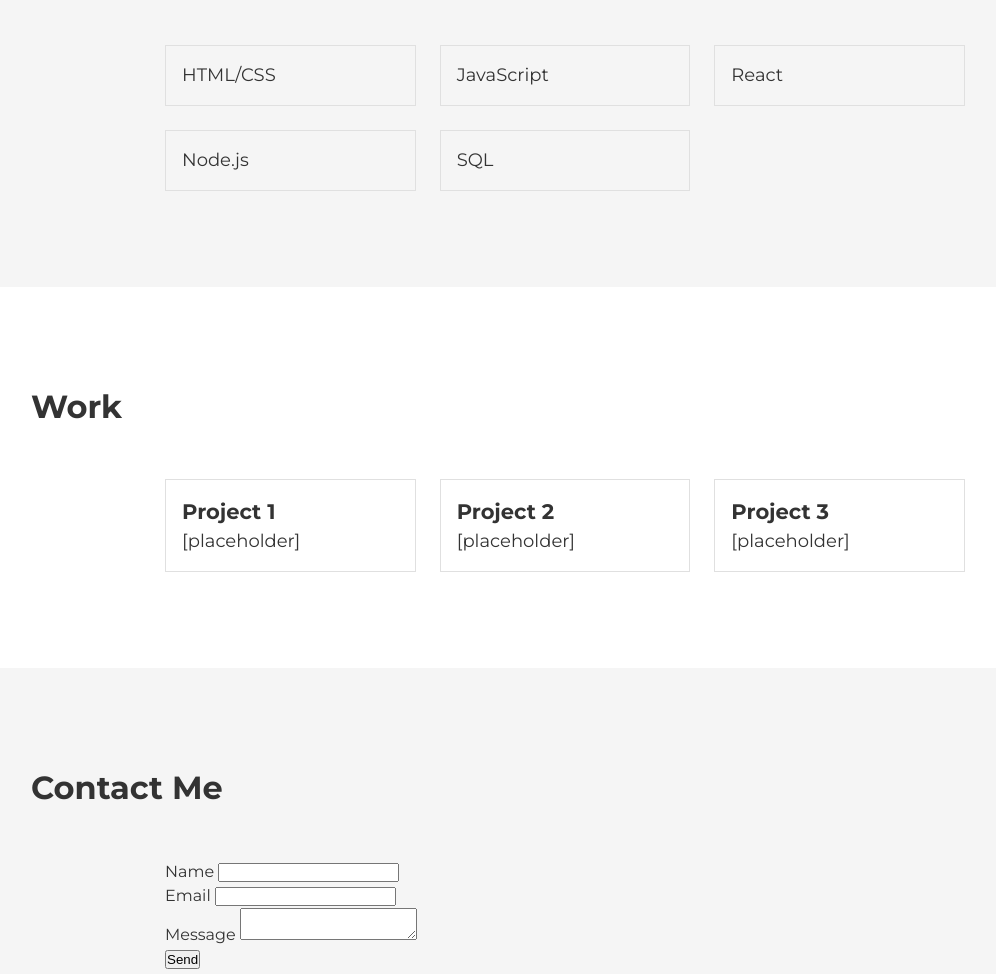
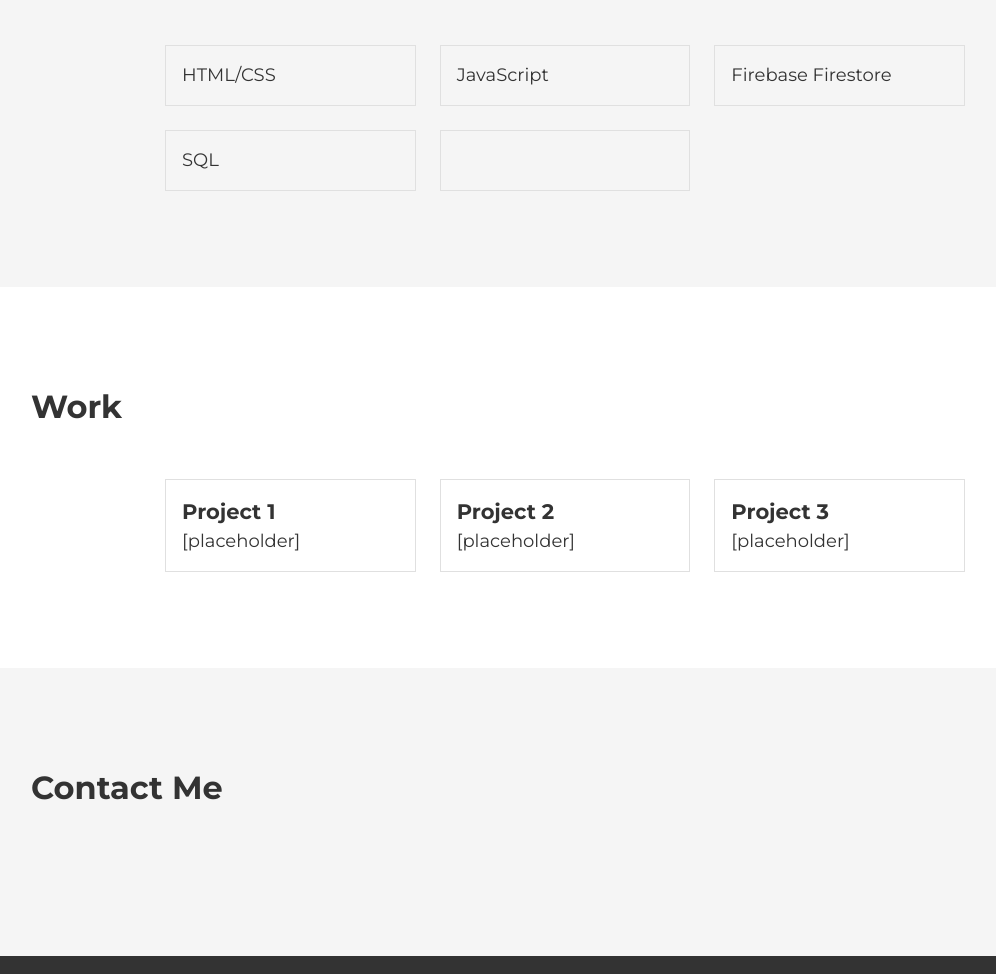
Before and after one commit to tyhirn/tyhirn.github.io, a plain HTML site: page index.html in a window 1280 px wide. Shown: the part 1243-2217 px from the top of the page, without its empty margins (75-1071 px from the left). Drawn offline with Linux system fonts and the light colour scheme.

Commit message:
Update index.html

```diff
--- a/index.html
+++ b/index.html
@@ -15,7 +15,7 @@
   <header class="header">
     <div class="header__container container">
       <nav class="nav">
-        <a href="#" class="nav__logo">Your Name</a>
+        <a href="#" class="nav__logo">TH</a>
         <div class="nav__menu">
           <ul>
             <li><a href="#about">About</a></li>
@@ -67,9 +67,9 @@
           <ul class="skills">
             <li>HTML/CSS</li>
             <li>JavaScript</li>
-            <li>React</li>
-            <li>Node.js</li>
+            <li>Firebase Firestore</li>
             <li>SQL</li>
+            <li></li>
           </ul>
         </div>
       </div>
@@ -101,21 +101,8 @@
       <div class="section__container container">
         <h2 class="section__title">Contact Me</h2>
         <div class="section__content">
-          <form class="contact-form" action="#" method="post">
-            <div class="contact-form__group">
-              <label for="name" class="contact-form__label">Name</label>
-              <input type="text" id="name" name="name" class="contact-form__input" required>
-            </div>
-            <div class="contact-form__group">
-              <label for="email" class="contact-form__label">Email</label>
-              <input type="email" id="email" name="email" class="contact-form__input" required>
-            </div>
-            <div class="contact-form__group">
-              <label for="message" class="contact-form__label">Message</label>
-              <textarea id="message" name="message" class="contact-form__textarea" required></textarea>
-            </div>
-            <button type="submit" class="btn">Send</button>
-          </form>
+         <!-- Display my email, linkedin in a professional way -->
+
         </div>
       </div>
     </section>
```
